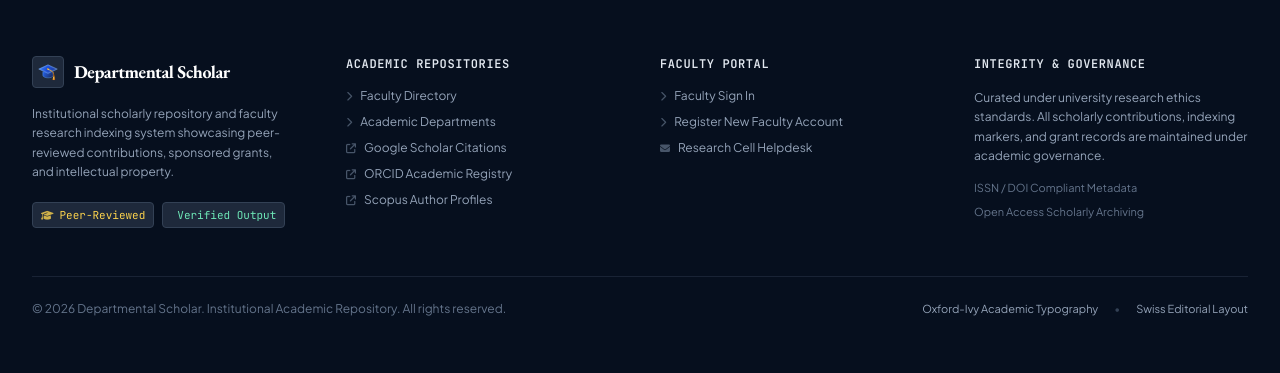
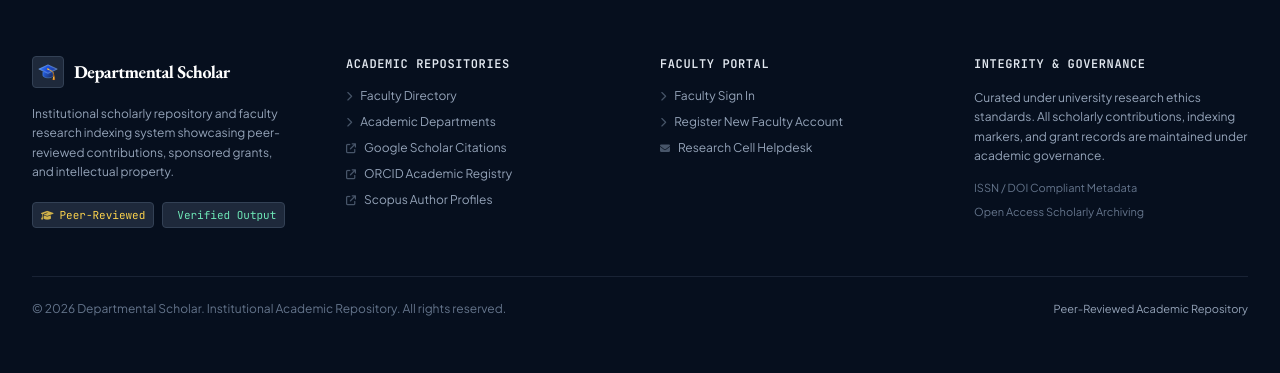
Before and after one commit to kritisp/Research_Profile, a PHP site: page /research_profile/ in a window 1280 px wide. Shown: the part 1387-1760 px from the top of the page. Run offline with PHP 8.4, Linux system fonts and the light colour scheme; data that the repository does not hold is empty; some libraries are stand-ins or nearby versions.

Commit message:
fix(branding): remove remaining ITER references from preloader and aesthetic layout tags from footer

```diff
--- a/includes/footer.php
+++ b/includes/footer.php
@@ -125,9 +125,7 @@
             <div class="mt-12 pt-6 border-t border-slate-800/80 flex flex-col sm:flex-row justify-between items-center text-xs text-slate-500 gap-4">
                 <p>&copy; <?= date('Y') ?> Departmental Scholar. Institutional Academic Repository. All rights reserved.</p>
                 <div class="flex items-center gap-4 text-[11px]">
-                    <span class="text-slate-400">Oxford-Ivy Academic Typography</span>
-                    <span class="text-slate-700">•</span>
-                    <span class="text-slate-400">Swiss Editorial Layout</span>
+                    <span class="text-slate-400">Peer-Reviewed Academic Repository</span>
                 </div>
             </div>
         </div>
--- a/includes/preloader.php
+++ b/includes/preloader.php
@@ -210,10 +210,10 @@
     // Rich narrative stages matching university scholarly portal
     const stages = [
         { upTo: 28, text: 'Connecting to academic repository...' },
-        { upTo: 52, text: 'Synchronizing ITER faculty directory...' },
+        { upTo: 52, text: 'Synchronizing faculty directory...' },
         { upTo: 78, text: 'Loading indexed research publications...' },
         { upTo: 95, text: 'Preparing scholar analytics...' },
-        { upTo: 100, text: 'Welcome to ITER Research Portal' }
+        { upTo: 100, text: 'Welcome to Departmental Scholar' }
     ];
 
     const updateDisplay = (p) => {
```
